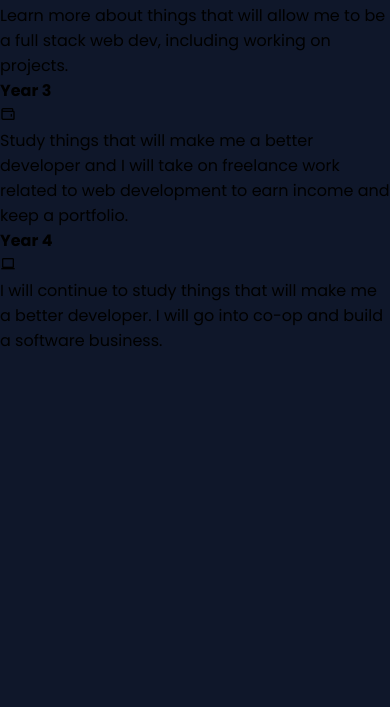
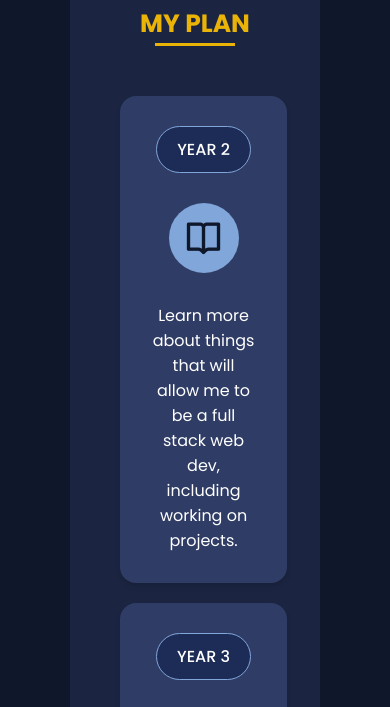
Before and after one commit to Realtoxkulus/6609612087_MyCSTUStory, a plain HTML site: page myfuture.html in a window 390 px wide. Shown: the part 195-902 px from the top of the page. Before the commit the page ends 844 px from the top, so only its background shows below. Drawn offline with nearby package versions, Linux system fonts and the light colour scheme.

Commit message:
Added style to myfuture.html and made it responsive

```diff
--- a/myfuture.html
+++ b/myfuture.html
@@ -20,7 +20,8 @@
     </div>
 
     <div class="myplan">
-        <h1>My Plan</h1>
+        <h2>My Plan</h2>
+        <div class="underline"></div>
         <div class="myplan-content">
             <div class="myplan-card">
                 <h4>Year 2</h4>
@@ -32,7 +33,7 @@
                 </p>
             </div>
 
-            <div class="myplan-card"></div>
+            <div class="myplan-card">
                 <h4>Year 3</h4>
                 <div class="card-icon">
                     <i class='bx bx-wallet'></i>
@@ -42,7 +43,7 @@
                 </p>
             </div>
 
-            <div class="myplan-card"></div>
+            <div class="myplan-card">
                 <h4>Year 4</h4>
                 <div class="card-icon">
                     <i class='bx bx-laptop'></i>
--- a/mystyle.css
+++ b/mystyle.css
@@ -7,10 +7,10 @@
 }
 
 :root{
+    --h1-size : 24px;
     --h3-size: 30px;
     --h4-size: 16px;
     --p-size: 18px;
-    --h1-size : 24px;
     --nav-link: 20px;
 }
 
@@ -215,14 +215,14 @@ video{
     }
 
     .nav-bar{
-        padding: 80px 150px 0px 150px;
+        padding: 80px 100px 0px 100px;
     }
 
     .about-content{
         flex-direction: column;
     }
     section.about, .video{
-        padding: 50px 150px;
+        padding: 50px 100px;
         margin-bottom: 0;
     }
 
@@ -305,3 +305,98 @@ video{
         padding: 5px 20px;
     }
 }
+
+
+.myplan{
+    margin: 0 150px;
+    background-color: #1b2541;
+    padding: 50px;
+}
+
+.myplan h2{
+    text-align: center;
+    text-transform: uppercase;
+    color: #eab308;
+    font-size: 30px;
+}
+
+.myplan > .underline{
+    height: 3px;
+    width: 80px;
+    background-color: #eab308;
+    margin: auto;
+    margin-bottom: 50px;
+}
+
+.myplan-content{
+    display: grid;
+    grid-template-columns: 1fr 1fr 1fr;
+    gap: 20px;
+}
+
+.myplan-card{
+    display: flex;
+    flex-direction: column;
+    align-items: center;
+    background-color: #2f3c65;
+    padding: 30px;
+    text-align: center;
+    border-radius: 16px;
+    box-shadow: rgba(0, 0, 0, 0.1) 0px 4px 6px -1px, rgba(0, 0, 0, 0.06) 0px 2px 4px -1px;
+}
+
+.myplan-card h4{
+    font-size: 16px;
+    color: #fff;
+    background-color: rgba(12, 27, 75, 0.5);
+    text-transform: uppercase;
+    font-weight: 500;
+    margin-bottom: 30px;
+    border: 1px solid #81a6d9;
+    padding: 10px 20px;
+    border-radius: 30px;
+}
+
+.card-icon i{
+    padding: 15px;
+    border-radius: 50%;
+    font-size: 40px;
+    color: #0f172a;
+    background-color: #81a6d9;
+    margin-bottom: 30px;
+    cursor: pointer;
+    transition: all 0.3s ease;
+}
+
+.card-icon i:hover{
+    color: #eab308;
+    background-color: #1b2541;
+    border: 1px solid #fff;
+}
+
+.myplan-card p{
+    color: #fff;
+    font-size: 16px;
+}
+
+@media screen and (max-width: 1200px){
+    .myplan{
+        margin: 50px 100px;
+    }
+}
+
+@media screen and (max-width: 1000px){
+    .myplan-content{
+        grid-template-columns: 1fr;
+    }
+}
+
+@media screen and (max-width: 600px){
+    .myplan{
+        margin: 50px 70px;
+    }
+
+    .myplan h2{
+        font-size: 25px;
+    }
+}
```
